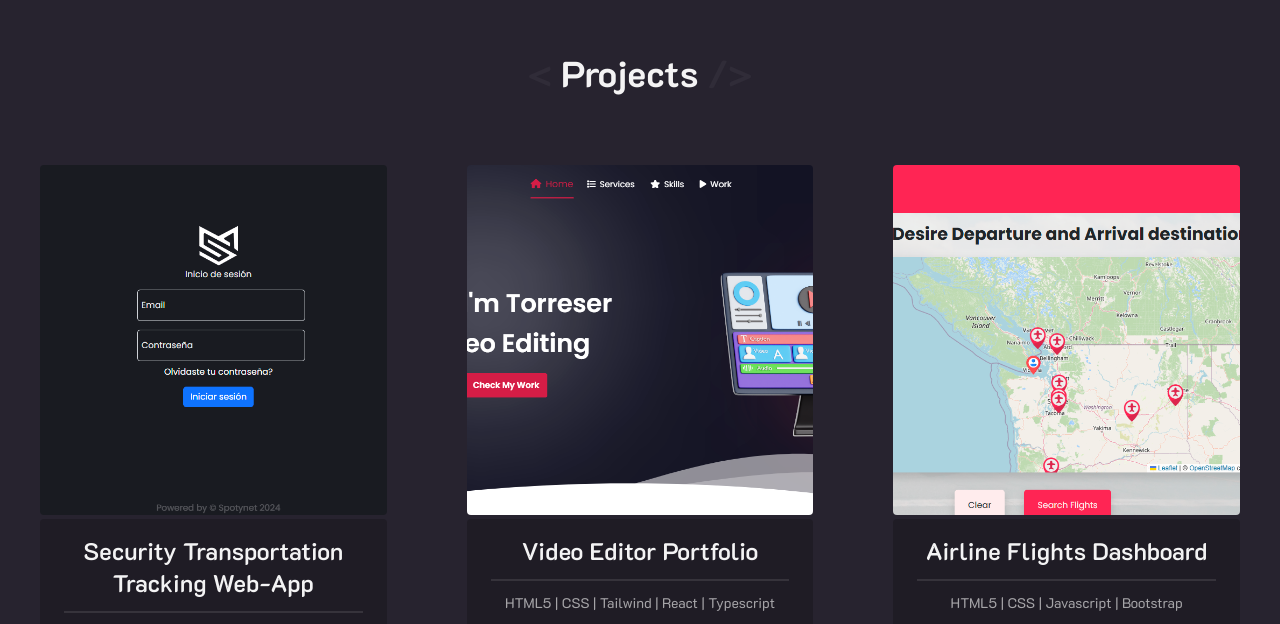
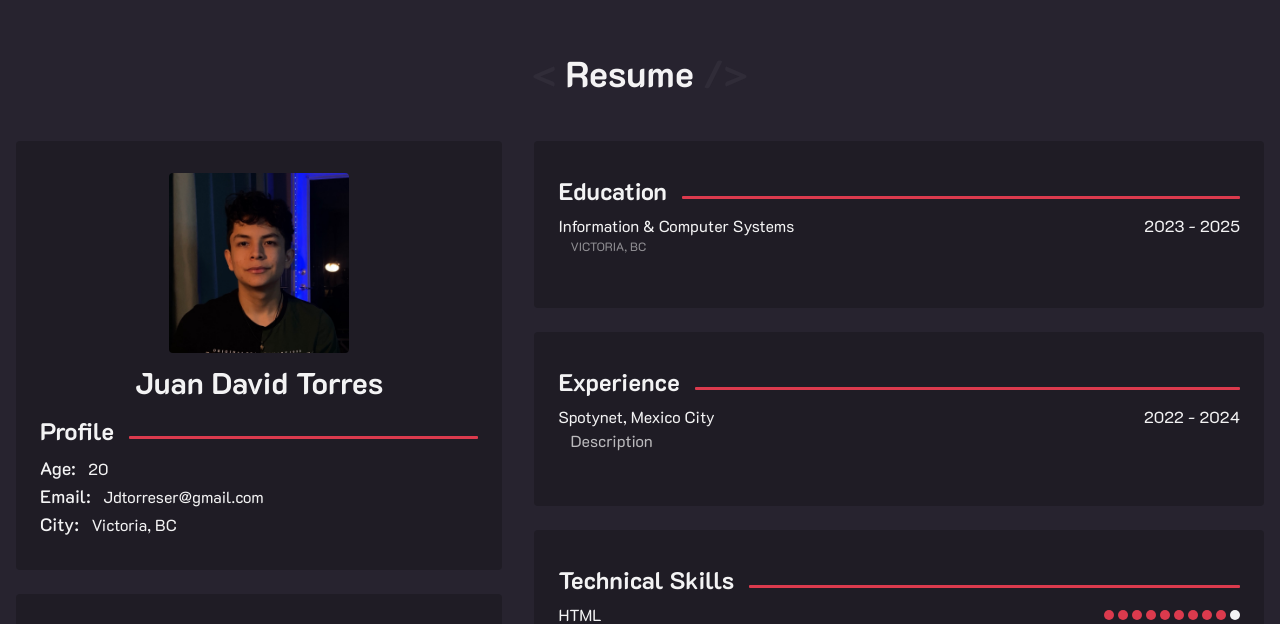
Before and after one commit to Juantorreser/web-dev-portfolio, a React (Vite) app: page / in a window 1280 px wide. Shown: the part 1523-2147 px from the top of the page. Built offline with nearby package versions, Linux system fonts and the light colour scheme.

Commit message:
show resume in app.jsx

```diff
--- a/src/App.jsx
+++ b/src/App.jsx
@@ -2,7 +2,7 @@
 import React from "react";
 import Hero from "./components/Hero";
 import About from "./components/About";
-// import Resume from "./components/Resume";
+import Resume from "./components/Resume";
 import Projects from "./components/Projects";
 import Contact from "./components/Contact";
 import Footer from "./components/ui/Footer";
@@ -14,7 +14,7 @@ function App() {
       <Navbar />
       <Hero />
       <About />
-      {/* <Resume /> */}
+      <Resume />
       <Projects />
       <Contact />
       <Footer />
```
